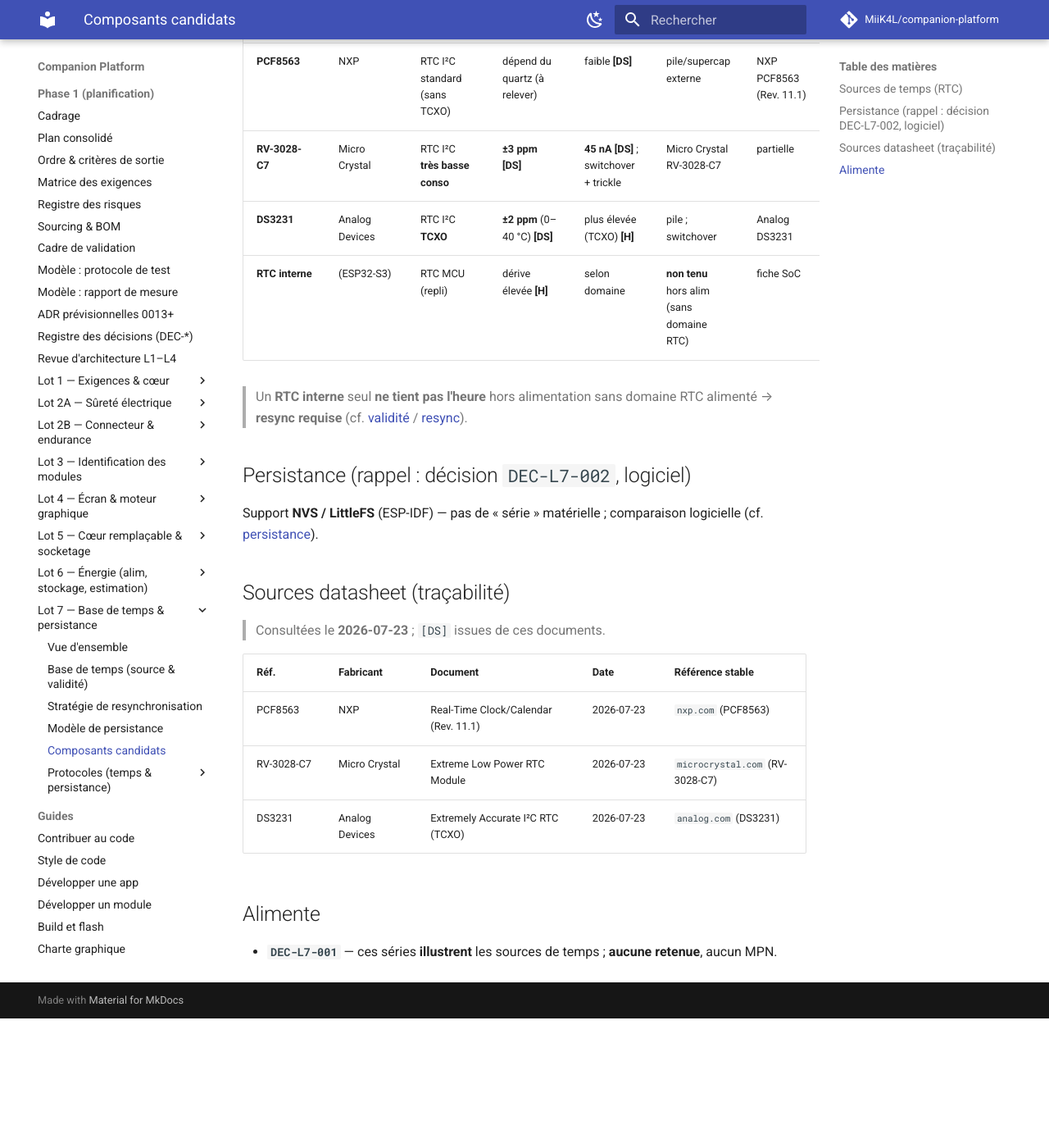
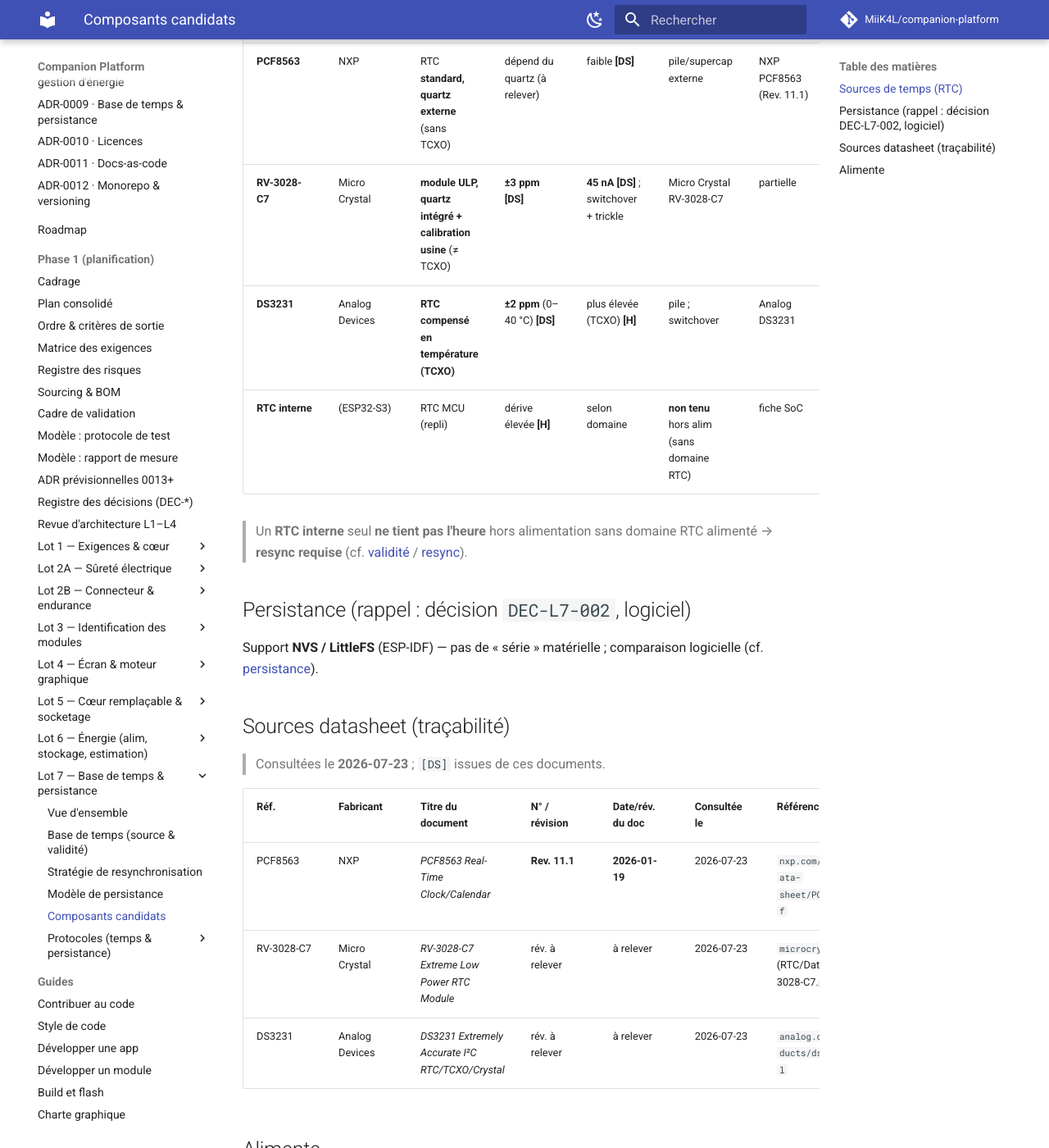
Before and after one commit to MiiK4L/companion-platform, an MkDocs documentation site: the page built from docs/phase-1/lot-7/candidate-components.md, in a window 1280 px wide and 1400 px high, scrolled down 408 px. Shown: the whole window at 82% size. Built offline with MkDocs 1.6.1 and Material for MkDocs 9.7.7, drawn with Linux system fonts in a browser that asks for light colours; comment, search, counter and statistics services are not loaded; before the commit the page ends 1650 px from its top, so only the background shows below that.

Commit message:
docs(phase-1): lot 7 — trois axes de persistance et catégories RTC
Corrige les dernières formulations de DEC-L7-002 : le README, la section
Alimente de la persistance et le plan des ADR citent désormais les trois
axes distincts (support, modèle de cohérence, politique d'écriture),
immédiate/différée relevant de la politique d'écriture et non de la
cohérence. Sépare les catégories de source de temps : RTC standard à
quartz externe (PCF8563), module ultra-basse consommation à quartz
intégré et calibration usine (RV-3028-C7, non présenté comme TCXO) et RTC
compensé en température TCXO (DS3231). Complète la traçabilité datasheet
(titre, numéro/révision, date du document, lien stable, date de
consultation ; PCF8563 Rev. 11.1 du 2026-01-19).

```diff
--- a/docs/phase-1/lot-7/candidate-components.md
+++ b/docs/phase-1/lot-7/candidate-components.md
@@ -16,9 +16,9 @@
 
 | Réf. | Fab. | Type | Précision | Conso | Sauvegarde | Source | Caractérisation |
 |------|------|------|-----------|-------|------------|--------|-----------------|
-| **PCF8563** | NXP | RTC I²C standard (sans TCXO) | dépend du quartz (à relever) | faible **[DS]** | pile/supercap externe | NXP PCF8563 (Rev. 11.1) | partielle |
-| **RV-3028-C7** | Micro Crystal | RTC I²C **très basse conso** | **±3 ppm** **[DS]** | **45 nA** **[DS]** ; switchover + trickle | Micro Crystal RV-3028-C7 | partielle |
-| **DS3231** | Analog Devices | RTC I²C **TCXO** | **±2 ppm** (0–40 °C) **[DS]** | plus élevée (TCXO) **[H]** | pile ; switchover | Analog DS3231 | partielle |
+| **PCF8563** | NXP | RTC **standard, quartz externe** (sans TCXO) | dépend du quartz (à relever) | faible **[DS]** | pile/supercap externe | NXP PCF8563 (Rev. 11.1) | partielle |
+| **RV-3028-C7** | Micro Crystal | **module ULP, quartz intégré + calibration usine** (≠ TCXO) | **±3 ppm** **[DS]** | **45 nA** **[DS]** ; switchover + trickle | Micro Crystal RV-3028-C7 | partielle |
+| **DS3231** | Analog Devices | **RTC compensé en température (TCXO)** | **±2 ppm** (0–40 °C) **[DS]** | plus élevée (TCXO) **[H]** | pile ; switchover | Analog DS3231 | partielle |
 | **RTC interne** | (ESP32-S3) | RTC MCU (repli) | dérive élevée **[H]** | selon domaine | **non tenu** hors alim (sans domaine RTC) | fiche SoC | à compléter |
 
 > Un **RTC interne** seul **ne tient pas l'heure** hors alimentation sans domaine
@@ -34,11 +34,11 @@
 
 > Consultées le **2026-07-23** ; `[DS]` issues de ces documents.
 
-| Réf. | Fabricant | Document | Date | Référence stable |
-|------|-----------|----------|------|------------------|
-| PCF8563 | NXP | Real-Time Clock/Calendar (Rev. 11.1) | 2026-07-23 | `nxp.com` (PCF8563) |
-| RV-3028-C7 | Micro Crystal | Extreme Low Power RTC Module | 2026-07-23 | `microcrystal.com` (RV-3028-C7) |
-| DS3231 | Analog Devices | Extremely Accurate I²C RTC (TCXO) | 2026-07-23 | `analog.com` (DS3231) |
+| Réf. | Fabricant | Titre du document | N° / révision | Date/rév. du doc | Consultée le | Référence stable |
+|------|-----------|-------------------|---------------|------------------|--------------|------------------|
+| PCF8563 | NXP | *PCF8563 Real-Time Clock/Calendar* | **Rev. 11.1** | **2026-01-19** | 2026-07-23 | `nxp.com/docs/en/data-sheet/PCF8563.pdf` |
+| RV-3028-C7 | Micro Crystal | *RV-3028-C7 Extreme Low Power RTC Module* | rév. à relever | à relever | 2026-07-23 | `microcrystal.com` (RTC/Datasheet/RV-3028-C7.pdf) |
+| DS3231 | Analog Devices | *DS3231 Extremely Accurate I²C RTC/TCXO/Crystal* | rév. à relever | à relever | 2026-07-23 | `analog.com/en/products/ds3231.html` |
 
 ## Alimente
 
```
Also changed, not shown: docs/phase-1/adr-plan.md (+1 -1 lines), docs/phase-1/lot-7/README.md (+3 -4 lines), docs/phase-1/lot-7/persistence-comparison.md (+3 -2 lines), docs/phase-1/lot-7/timebase-comparison.md (+3 -2 lines).
